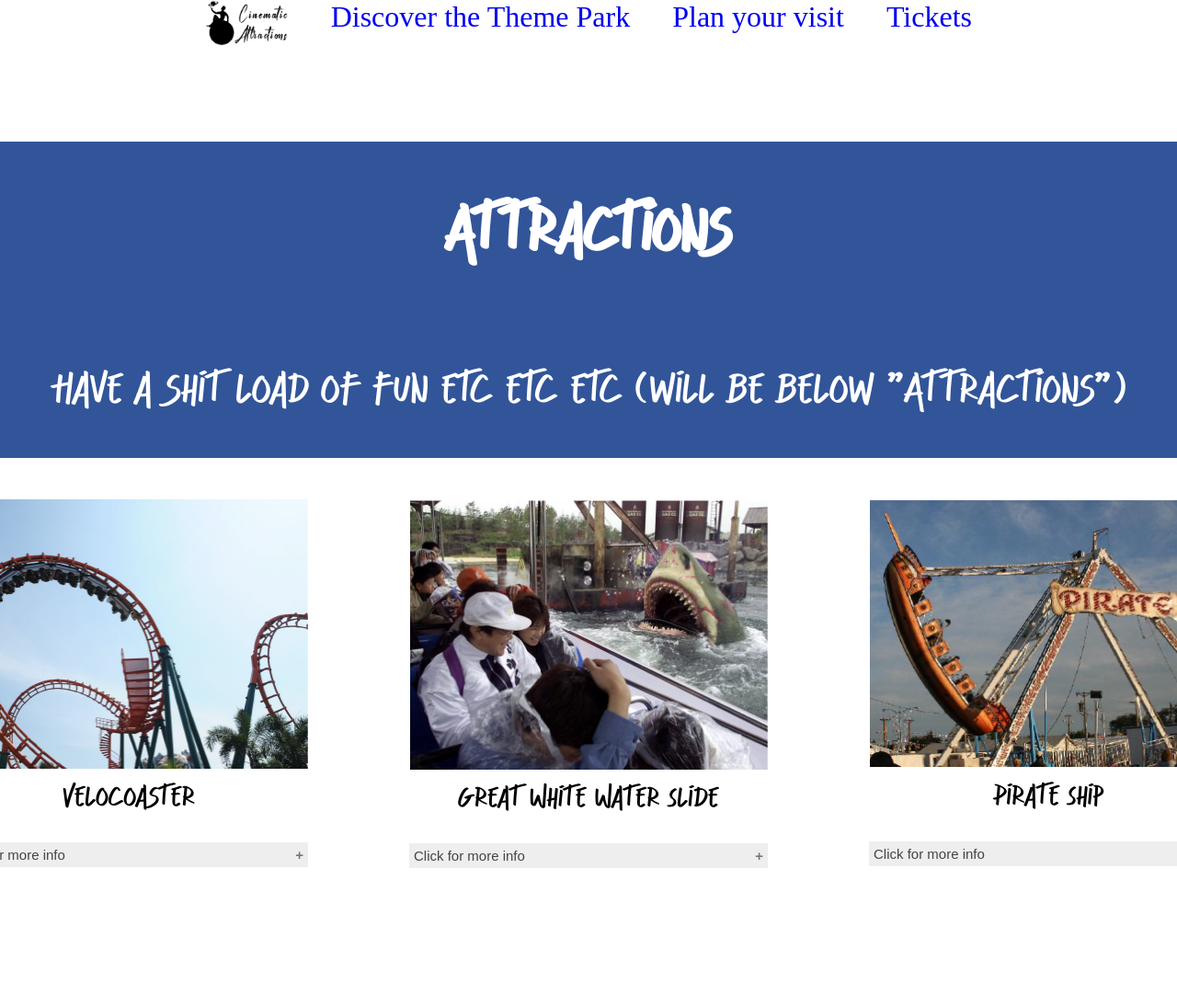
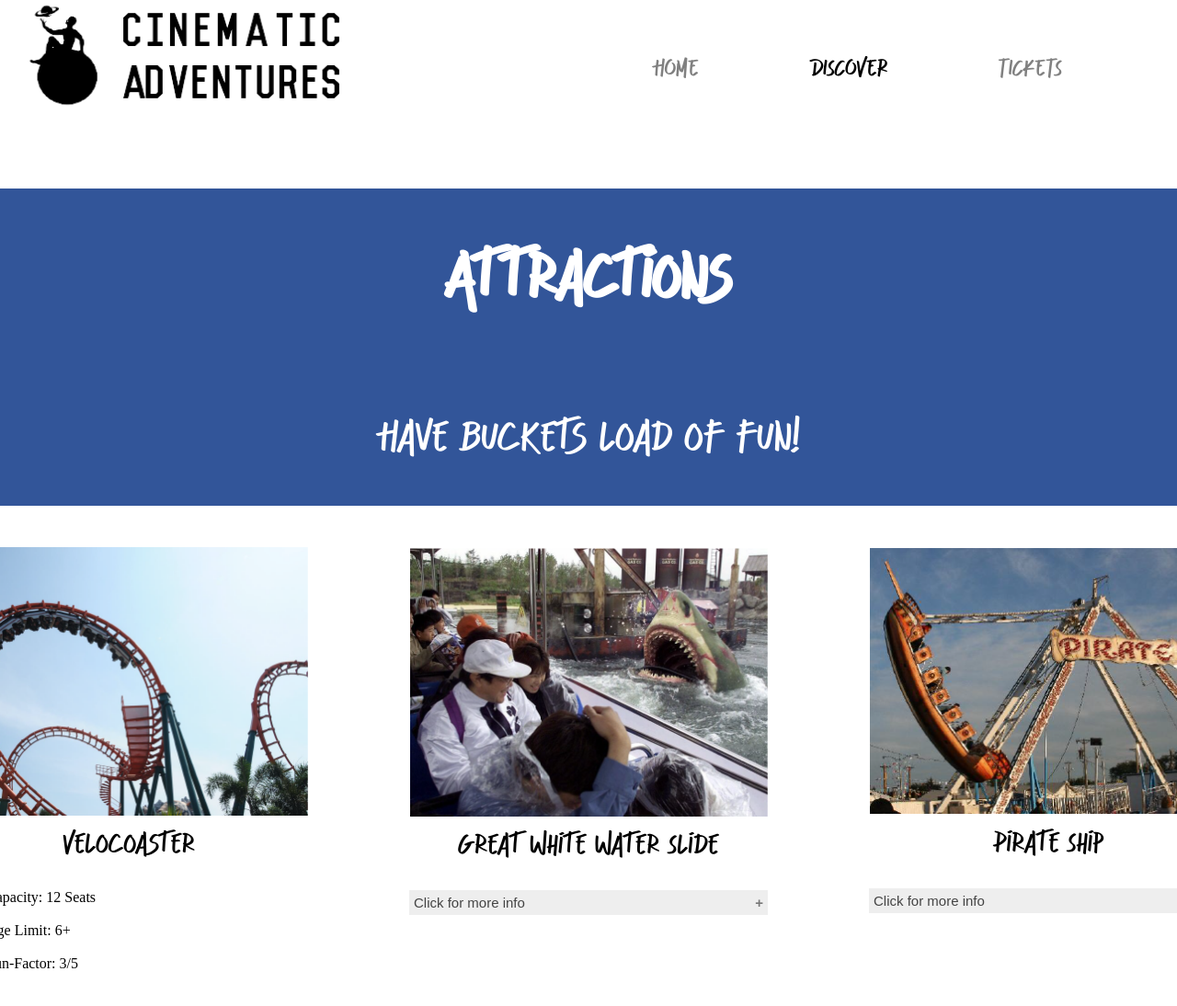
Before and after one commit to lelouchx666/webdevproj, a plain HTML site: page discover.html in a window 1280 px wide. Shown: the top 1094 px of the page at 92% size. Drawn offline with Linux system fonts and the light colour scheme.

Commit message:
adding new code into discover, css and script

```diff
--- a/discover.html
+++ b/discover.html
@@ -9,20 +9,42 @@
 
   <body>
 
-<header class="header">
+<!-- <header class="header">
     <nav class = "navbar">
         <a href = "index.html"><img src = "images/logo full.png" alt = "logo" class = "nav-logo"></a>
         <a href ="discover.html" class = "nav-text">Discover the Theme Park</a>
         <a href ="planning.html" class = "nav-text">Plan your visit</a>
         <a href ="#contact" class = "nav-text">Tickets</a>
     </nav>
-</header>
+</header> -->
 
+<div class="nav-wrapper">
+  <div class="left-side">
+    <div class="logo">
+      <a href="index.html"><img src="images/logo 2.png" alt="LOGO"></a>
+    </div>
+  </div>
+
+  <div class="right-side">
+    <div class="nav-link-wrapper">
+      <a href="index.html">Home</a>
+    </div>
+
+    <div class="nav-link-wrapper">
+      <a style="color: black;" href="#">Discover</a>
+    </div>
+
+    <div class="nav-link-wrapper">
+      <a href="#">Tickets</a>
+    </div>
+
+  </div>
+</div>
 
     <main>
         <div class = "attractions-header">
             <h2 class = "attrc-head">Attractions</h2>
-            <p>Have a shit load of fun etc etc etc (will be below "Attractions")</p>
+            <p>Have buckets load of fun!</p>
         </div>
         <div class = "container-attractions">
             <div class="attractions">
@@ -31,15 +53,22 @@
                         <div class="gallery dropdown">
                             <a href="#" title="Click to Book now!"><img src="images/Rollercoaster.png" alt="Rollercoaster" class = "attrac-img"></a>
                             <p class = "attrc-title">Velocoaster</p>
-                            <div class="t1-accordion">
+                            <!-- <div class="t1-accordion">
                                 <button class="accordion">Click for more info</button>
                                 <div class="panel">
                                   <div class="articles">
                                     test text here hehe
                                   </div>
                                 </div>
-                              </div>
+                              </div> -->
                             <p class="desc dropdown-content">The ride begins by launching you into the paddock, swerving through rocks and passing several raptors. You then exit the paddock and experience more wildness right over the water. The ride features two launches, a 155-foot top-hat, and four inversions, including the “Mosasaurus Roll” that almost takes you underwater. The Velocicoaster is a great example of combining thrills, theming, and storytelling to great effect. Hold on to your butts.</p>
+                            <div class="info">
+                              <ul class="a">
+                                <li class="z">Capacity: 12 Seats</li><br>
+                                <li class="z">Age Limit: 6+</li><br>
+                                <li class="z">Fun-Factor: 3/5</li><br>
+                              </ul>
+                            </div>
                           </div>
 
                         </div>
@@ -133,7 +162,7 @@
 
         <div class = "eateries-header">
             <h2 class = "eateries-head">Eateries</h2>
-            <p>Fill your tummy to the brim etc etc etc etc (will be below "Eateries")</p>
+            <p>Fill your tummy to the brim!</p>
         </div>
         <div class = "container-eateries">
            <div class="eateries">
--- a/script.js
+++ b/script.js
@@ -12,3 +12,18 @@ for (i = 0; i < acc.length; i++) {
     }
   });
 }
+
+
+const rightSide = document.querySelector(".right-side");
+const mobileNav = document.querySelector(".mobile-nav");
+
+mobileNav.addEventListener('click', () => {
+  const visibility = rightSide.getAttribute('data-visible');
+
+  if(visibility === "false"){
+    rightSide.setAttribute("data-visible", true);
+  } else if (visibility === "true") {
+rightSide.setAttribute("data-visible", false);
+  }
+
+});
--- a/style.css
+++ b/style.css
@@ -13,6 +13,70 @@
     font-style: normal;
 
 }
+
+.nav-wrapper{
+    display: flex;
+    justify-content: space-between;
+    padding: 5px;
+    padding-top: 0px;
+    background-color:white;
+    height: 100px;
+   }
+
+
+
+
+   .right-side {
+    display: flex;
+    padding-top: 60px;
+    font-family: clint_markerregular;
+    font-size: 30px;
+   }
+
+   .nav-wrapper > .right-side > div {
+    margin-right: 120px;
+    font-size: 0.9em;
+    text-transform: uppercase;
+   }
+
+   .left-side {
+    display: flex;
+    height: 0px;
+   }
+
+   .brand {
+    font-family: glossariest_demoregular;
+    padding-top: 35px;
+    font-size: 25px;
+   }
+
+   .logo img {
+    width: 369px;
+    height: 120px;
+   }
+
+
+   .nav-link-wrapper{
+    height: 10px;
+    border-bottom: 5px solid transparent;
+    transition: border-bottom 0.5s;
+    margin-bottom: 1px;
+   }
+
+   .nav-link-wrapper a {
+    color: grey;
+    text-decoration: none;
+    transition: color 0.5s;
+   }
+
+   .nav-link-wrapper:hover {
+    border-bottom: 1px solid black;
+   }
+
+   .nav-link-wrapper a:hover {
+    color: red;
+   }
+
 
 a { text-decoration: none; }
 
```
